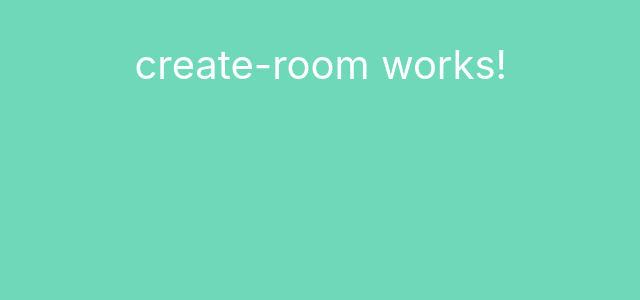
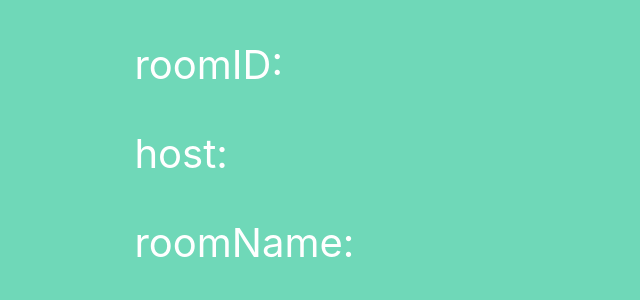
Before and after one commit to agontijo/wave, an Angular app in the folder waveFrontend/: page /create-room in a window 1280 px wide. Shown: the top 300 px of the page, without its empty margins (0-640 px from the left). Built offline with nearby package versions, Linux system fonts and the light colour scheme.

Commit message:
create-room display info

```diff
--- a/waveFrontend/src/app/create-room/create-room.component.html
+++ b/waveFrontend/src/app/create-room/create-room.component.html
@@ -1 +1,13 @@
-<p>create-room works!</p>
+<p>roomID: {{roomID}}</p>
+<p>host: {{host}}</p>
+<p>roomName: {{roomname}}</p>
+
+<!-- private route: ActivatedRoute,private router: Router) { }
+host:string = ''
+queue= NONE_TYPE
+user:string = ''
+roomname= NONE_TYPE
+allowExplicit:boolean = true
+genresAllowed = NONE_TYPE
+songThreshold = NONE_TYPE
+roomID:number | undefined -->
--- a/waveFrontend/src/app/create-room/create-room.component.ts
+++ b/waveFrontend/src/app/create-room/create-room.component.ts
@@ -1,4 +1,8 @@
+import { HttpClientModule } from '@angular/common/http';
+import { NONE_TYPE } from '@angular/compiler';
 import { Component, OnInit } from '@angular/core';
+import { ActivatedRoute, Router } from '@angular/router';
+import { UserService } from '../user.service';
 
 @Component({
   selector: 'app-create-room',
@@ -7,9 +11,31 @@ import { Component, OnInit } from '@angular/core';
 })
 export class CreateRoomComponent implements OnInit {
 
-  constructor() { }
+  constructor(private _userServive: UserService, private http:HttpClientModule ,
+    private route: ActivatedRoute,private router: Router) { }
+    host:string = ''
+    queue= NONE_TYPE
+    user:string = ''
+    roomname= NONE_TYPE
+    allowExplicit:boolean = true
+    genresAllowed = NONE_TYPE
+    songThreshold = NONE_TYPE
+    roomID:number | undefined
 
-  ngOnInit(): void {
-  }
+    ngOnInit(): void {
+      this.route.queryParams
+        .subscribe(params => {
+          console.log(params); // { order: "popular" }
+          this.allowExplicit = params.allowExplicit
+          this.genresAllowed = params.genresAllowed
+          this.host = params.host
+          this.queue = params.queue
+          this.roomID = params.roomID
+          this.roomname = params.roomname
+          this.songThreshold = params.songThreshold
+          this.user = params.user
+        }
+      );
+    }
 
 }
```
